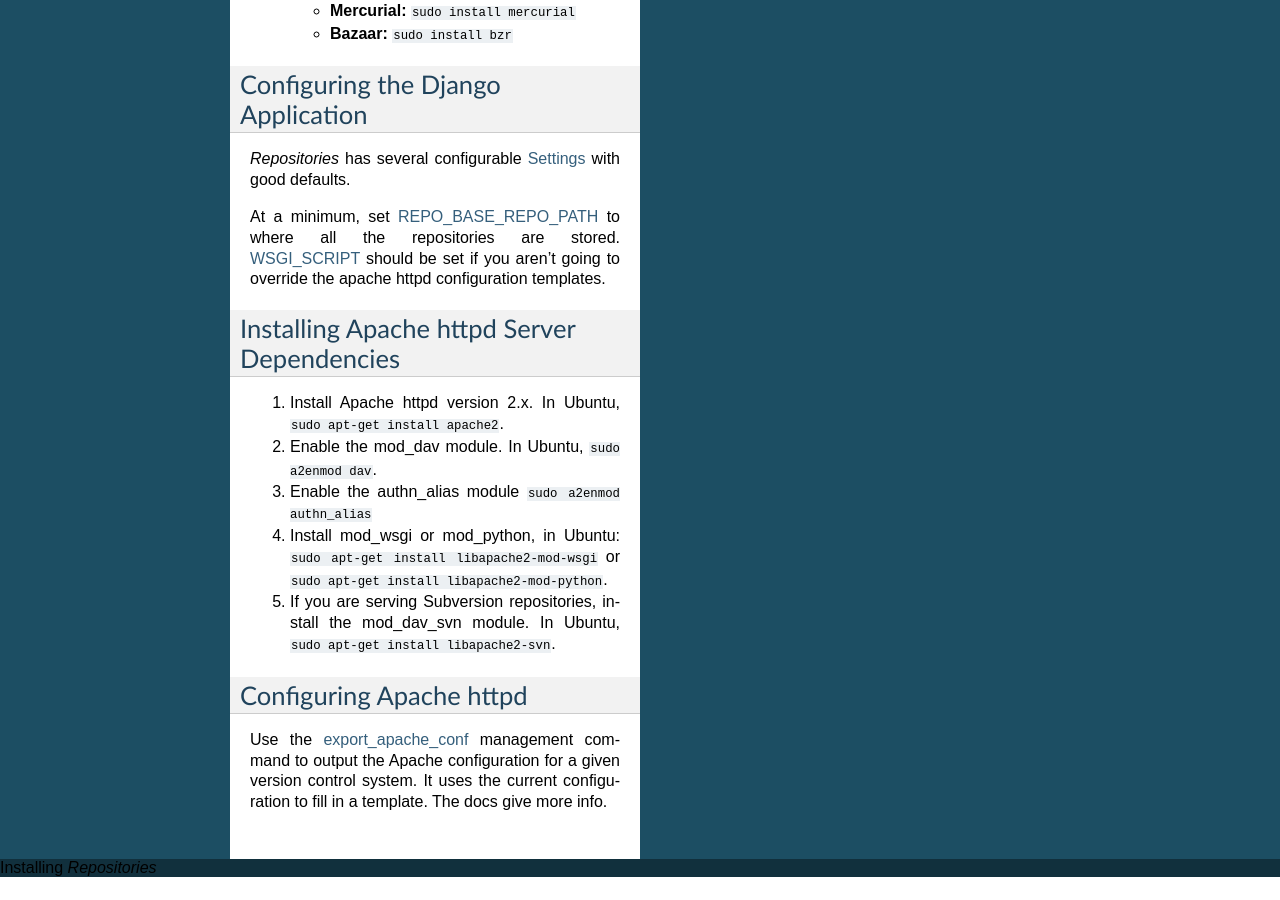
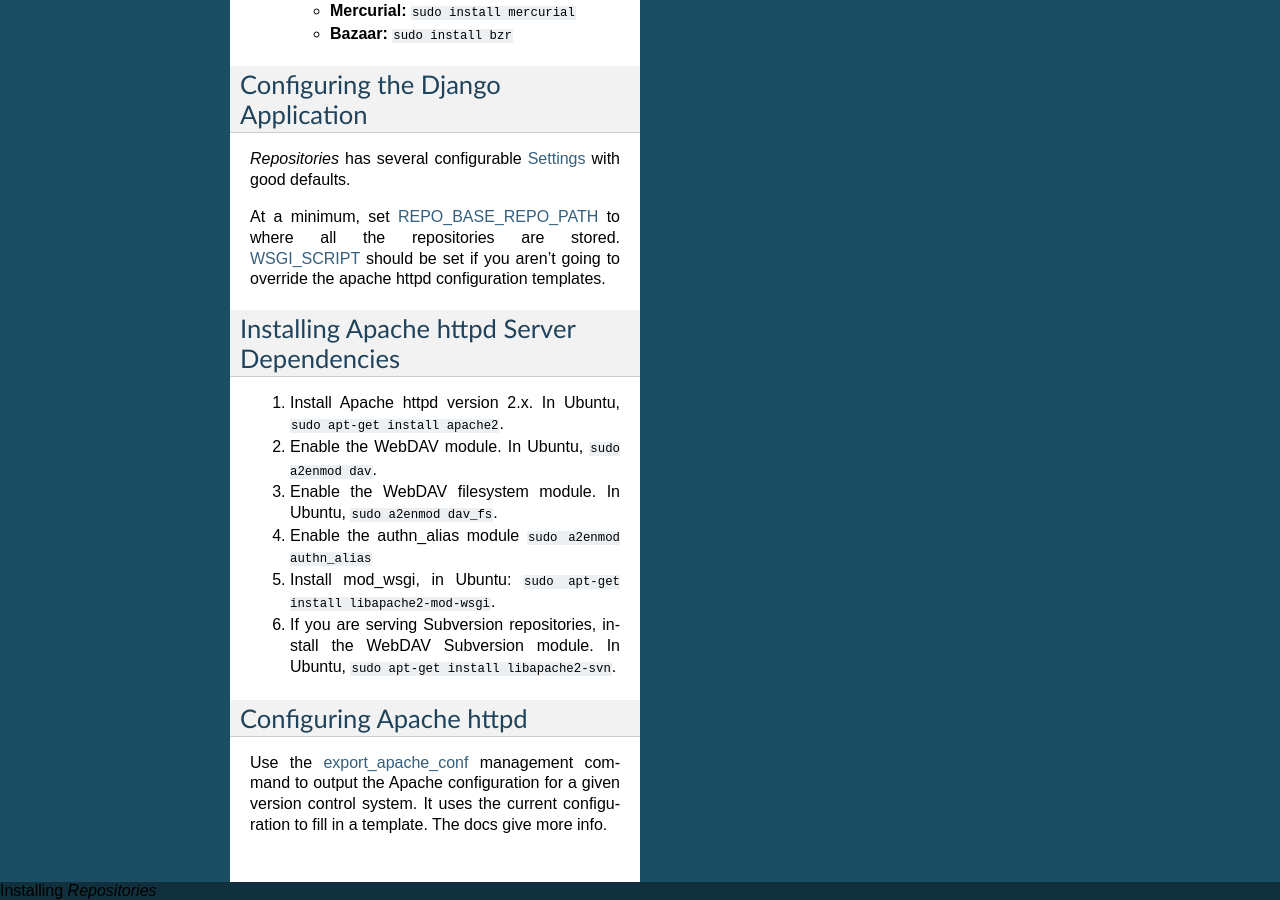
Before and after one commit to washingtontimes/django-repositories, a Sphinx documentation site: the page built from docs/installing.rst, in a window 1280 px wide and 900 px high, scrolled down 1024 px. Built offline with Sphinx 7.4.7, drawn with Linux system fonts in a browser that asks for light colours; before the commit the page ends 1901 px from its top, so only the background shows below that.

Commit message:
Git requires dav_fs. Others probably will too

```diff
--- a/docs/installing.rst
+++ b/docs/installing.rst
@@ -42,13 +42,15 @@
 
 1. Install Apache httpd version 2.x. In Ubuntu, ``sudo apt-get install apache2``.
 
-2. Enable the mod_dav module. In Ubuntu, ``sudo a2enmod dav``.
+2. Enable the WebDAV module. In Ubuntu, ``sudo a2enmod dav``.
 
-3. Enable the authn_alias module ``sudo a2enmod authn_alias``
+3. Enable the WebDAV filesystem module. In Ubuntu, ``sudo a2enmod dav_fs``.
 
-4. Install mod_wsgi or mod_python, in Ubuntu: ``sudo apt-get install libapache2-mod-wsgi`` or ``sudo apt-get install libapache2-mod-python``.
+4. Enable the authn_alias module ``sudo a2enmod authn_alias``
 
-5. If you are serving Subversion repositories, install the mod_dav_svn module. In Ubuntu, ``sudo apt-get install libapache2-svn``.
+5. Install mod_wsgi, in Ubuntu: ``sudo apt-get install libapache2-mod-wsgi``.
+
+6. If you are serving Subversion repositories, install the WebDAV Subversion module. In Ubuntu, ``sudo apt-get install libapache2-svn``.
 
 
 Configuring Apache httpd
```
